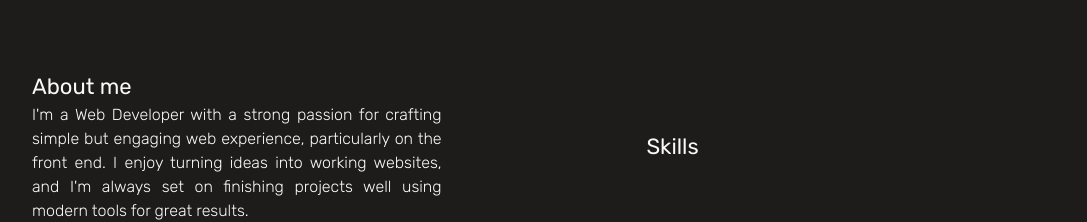
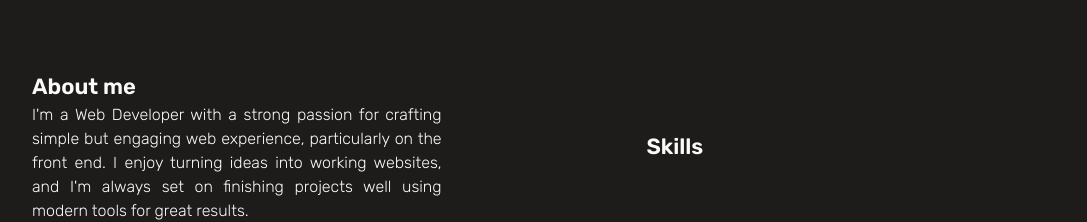
Before and after one commit to okimchi123/miko-portfolio_V1, a Next.js app: page / in a window 1280 px wide. Shown: the part 506-728 px from the top of the page, without its empty margins (96-1183 px from the left). Built offline with nearby package versions, Linux system fonts and the light colour scheme.

Commit message:
upd css style

```diff
--- a/src/styles/globals.css
+++ b/src/styles/globals.css
@@ -14,6 +14,8 @@
   }
   .header{
     font-size: 22px;
+    font-weight: 600;
+    letter-spacing: 1;
   }
 }
 
```
